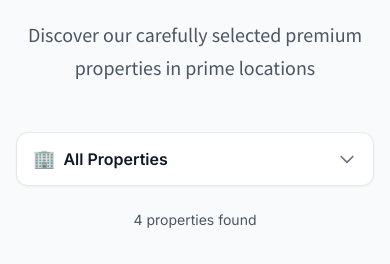
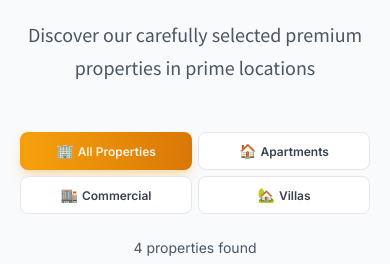
Before and after one commit to dopi95/BK, a Next.js app in the folder frontend/: page / in a window 390 px wide. Shown: the part 3440-3704 px from the top of the page. Built offline with nearby package versions, Linux system fonts and the light colour scheme.

Commit message:
Improve mobile filter design and update no results messaging

```diff
--- a/frontend/src/app/globals.css
+++ b/frontend/src/app/globals.css
@@ -54,3 +54,13 @@ body {
 ::-webkit-scrollbar-thumb:hover {
   @apply bg-brand-500 dark:bg-brand-500;
 }
+
+/* Hide scrollbar for filter */
+.scrollbar-hide {
+  -ms-overflow-style: none;
+  scrollbar-width: none;
+}
+
+.scrollbar-hide::-webkit-scrollbar {
+  display: none;
+}
--- a/frontend/src/components/Properties.tsx
+++ b/frontend/src/components/Properties.tsx
@@ -30,7 +30,6 @@ export default function Properties() {
   const [currentImageIndex, setCurrentImageIndex] = useState<{[key: number]: number}>({})
   const [detailImageIndex, setDetailImageIndex] = useState(0)
   const [activeFilter, setActiveFilter] = useState('all')
-  const [isFilterOpen, setIsFilterOpen] = useState(false)
 
   useEffect(() => {
     const observer = new IntersectionObserver(
@@ -214,58 +213,28 @@ export default function Properties() {
         <div className={`mb-12 transition-all duration-1000 delay-300 ${
           isVisible ? 'opacity-100 translate-y-0' : 'opacity-0 translate-y-10'
         }`}>
-          {/* Mobile Filter Toggle */}
-          <div className="md:hidden mb-4">
-            <button
-              onClick={() => setIsFilterOpen(!isFilterOpen)}
-              className="w-full flex items-center justify-between bg-white dark:bg-gray-900 border border-gray-200 dark:border-gray-700 rounded-xl px-4 py-3 shadow-sm hover:shadow-md transition-all duration-300"
-            >
-              <span className="flex items-center space-x-2">
-                <span className="text-lg">{filterOptions.find(f => f.id === activeFilter)?.icon}</span>
-                <span className="font-semibold text-gray-900 dark:text-white">
-                  {filterOptions.find(f => f.id === activeFilter)?.label}
-                </span>
-              </span>
-              <svg
-                className={`w-5 h-5 text-gray-500 transition-transform duration-300 ${
-                  isFilterOpen ? 'rotate-180' : ''
-                }`}
-                fill="none"
-                stroke="currentColor"
-                viewBox="0 0 24 24"
-              >
-                <path strokeLinecap="round" strokeLinejoin="round" strokeWidth={2} d="M19 9l-7 7-7-7" />
-              </svg>
-            </button>
-          </div>
-
-          {/* Filter Options */}
-          <div className={`${
-            isFilterOpen ? 'block' : 'hidden'
-          } md:block`}>
-            <div className="flex flex-col md:flex-row md:justify-center space-y-2 md:space-y-0 md:space-x-2 lg:space-x-4">
+          {/* Filter Options - All Visible */}
+          <div className="grid grid-cols-2 md:flex md:justify-center gap-1.5 md:gap-4 px-1 md:px-0">
             {filterOptions.map((filter) => (
               <button
                 key={filter.id}
                 onClick={() => {
                   setActiveFilter(filter.id)
-                    setIsFilterOpen(false)
                   setShowAll(false)
                 }}
-                  className={`group relative flex items-center justify-center md:justify-start space-x-2 px-4 md:px-6 py-3 rounded-xl font-semibold transition-all duration-300 transform hover:scale-105 ${
+                className={`group relative flex items-center justify-center space-x-1 md:space-x-2 px-1.5 md:px-4 py-2 md:py-3 rounded-lg md:rounded-xl font-semibold transition-all duration-300 transform hover:scale-105 text-center ${
                   activeFilter === filter.id
                     ? 'bg-gradient-to-r from-brand-500 to-brand-600 text-white shadow-lg shadow-brand-500/25'
                     : 'bg-white dark:bg-gray-800 text-gray-700 dark:text-gray-300 border border-gray-200 dark:border-gray-700 hover:border-brand-300 dark:hover:border-brand-600 hover:bg-brand-50 dark:hover:bg-brand-900/20'
                 }`}
               >
-                  <span className="text-lg">{filter.icon}</span>
-                  <span className="text-sm md:text-base">{filter.label}</span>
+                <span className="text-sm md:text-lg">{filter.icon}</span>
+                <span className="text-xs md:text-base leading-tight whitespace-nowrap">{filter.label}</span>
                 {activeFilter === filter.id && (
-                    <div className="absolute inset-0 rounded-xl bg-gradient-to-r from-brand-400/20 to-brand-600/20 animate-pulse"></div>
+                  <div className="absolute inset-0 rounded-lg md:rounded-xl bg-gradient-to-r from-brand-400/20 to-brand-600/20 animate-pulse"></div>
                 )}
               </button>
             ))}
-            </div>
           </div>
 
           {/* Results Count */}
@@ -432,21 +401,21 @@ export default function Properties() {
         {/* No Results Message */}
         {filteredProperties.length === 0 && (
           <div className="text-center py-16">
-            <div className="text-6xl mb-4">🏠</div>
+            <div className="text-6xl mb-4">🚀</div>
             <h3 className="text-2xl font-bold text-gray-900 dark:text-white mb-2">
-              {language === 'am' ? 'ምንም ንብረት አልተገኘም' : 'No Properties Found'}
+              {language === 'am' ? 'በቅርቡ ይመጣል!' : 'Coming Soon!'}
             </h3>
             <p className="text-gray-600 dark:text-gray-400 mb-6">
               {language === 'am'
-                ? 'የተመረጠውን ማጣሪያ ለመለወጥ ይሞክሩ'
-                : 'Try changing the selected filter to see more properties'
+                ? 'በዚህ ምድብ ውስጥ አዳዲስ ንብረቶች በቅርቡ ይጨመራሉ። እባክዎ ከጊዜ በኋላ ይመለከቱ።'
+                : 'Exciting new properties in this category are coming soon. Stay tuned for amazing opportunities!'
               }
             </p>
             <button
               onClick={() => setActiveFilter('all')}
               className="bg-brand-500 hover:bg-brand-600 text-white px-6 py-3 rounded-lg font-semibold transition-all duration-300"
             >
-              {language === 'am' ? 'ሁሉንም አሳይ' : 'Show All Properties'}
+              {language === 'am' ? 'ሌሎች ንብረቶችን ይመልከቱ' : 'Explore Other Properties'}
             </button>
           </div>
         )}
```
Lines whose indentation alone changed are shown as unchanged.
